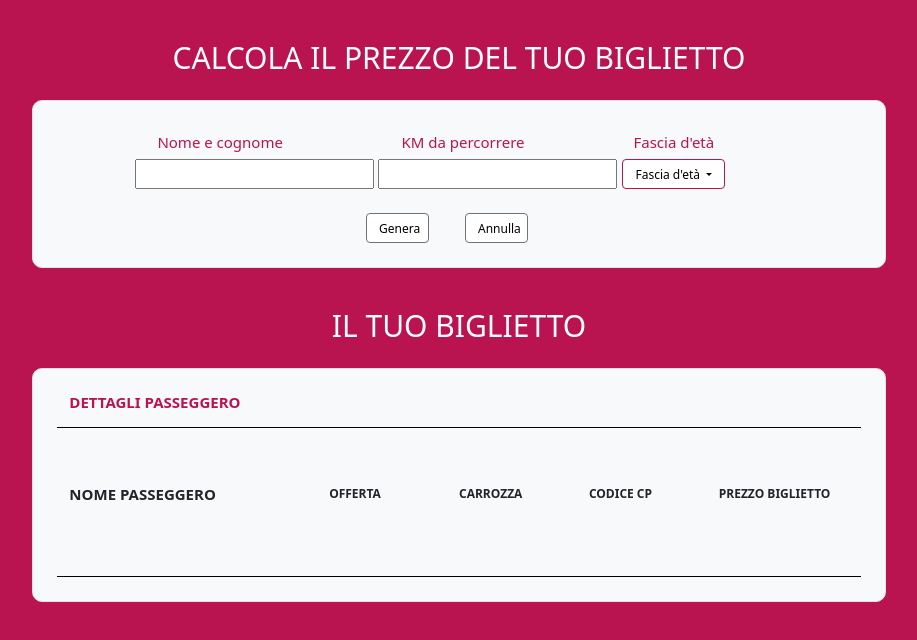
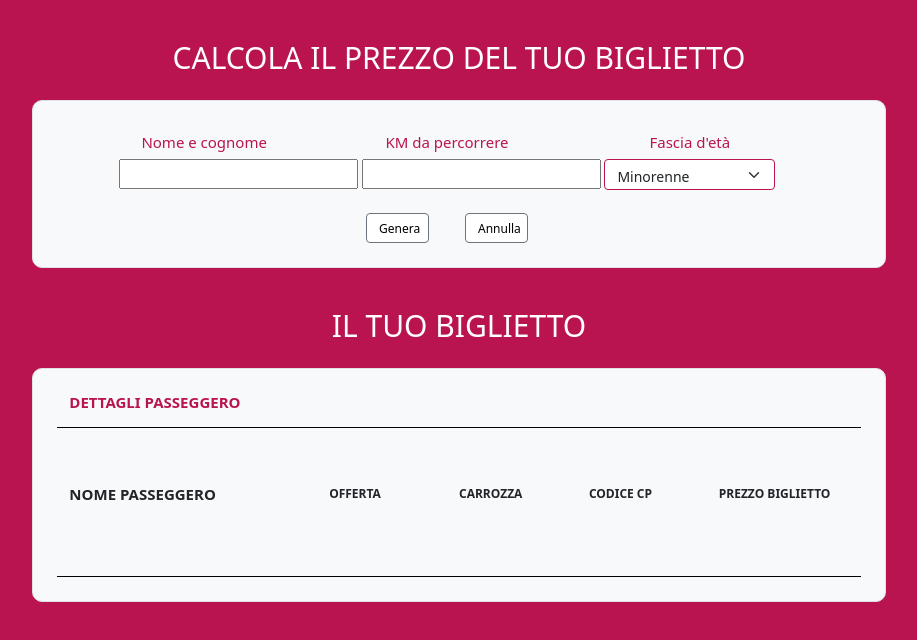
Before and after one commit to Selenejpg/js-biglietto-treno-form, a plain HTML site: page index.html in a window 1280 px wide. Shown: the whole page, without its empty margins (181-1098 px from the left). Drawn offline with nearby package versions, Linux system fonts and the light colour scheme.

Commit message:
cambiato tipo di imput

```diff
--- a/index.html
+++ b/index.html
@@ -27,18 +27,15 @@
                         <input type="text" id="fname" name="fname"><br><br>
                     </form>
                 </div>
-                <div class="col-3 col-md-3 col-lg-3 ms-3">
+                <div class="col-3 col-md-3 col-lg-3 ms-5">
                     <h2 class="mt-2 text-color text-center">Fascia d'età</h2>
-                    <div class="dropdown d-flex justify-content-center">
-                        <button class="btn btn-secondary border-color dropdown-toggle" type="button" id="dropdownMenuButton1" data-bs-toggle="dropdown" aria-expanded="false">
-                           Fascia d'età
-                        </button>
-                            <ul class="dropdown-menu" aria-labelledby="dropdownMenuButton1">
-                                <li><a class="dropdown-item" href="#">Minorenne</a></li>
-                                <li><a class="dropdown-item" href="#">Tra i 18 e i 65 anni</a></li>
-                                <li><a class="dropdown-item" href="#">Over 65</a></li>
-                            </ul>
-                      </div>
+                    <div class="dropdown d-flex justify-content-center ">
+                        <select name="" id="" placeholder="fascia" class="form-select in-height border-color">
+                            <option value="">Minorenne</option>
+                            <option value="">Tra i 18 e i 65 anni</option>
+                            <option value="">Over 65</option>
+                        </select>
+                    </div>
                 </div>
                 <div class="container col-12 col-md-12 col-lg-12 d-flex flex-wrap justify-content-center">
                     <div class="row col-1 col-md-1 col-lg-1">
--- a/style.css
+++ b/style.css
@@ -51,3 +51,8 @@ h3 {
 .bg-gray {
     background-color: grey;
 }
+
+.in-height {
+    height: 31px;
+    font-size: 14px;
+}
```
